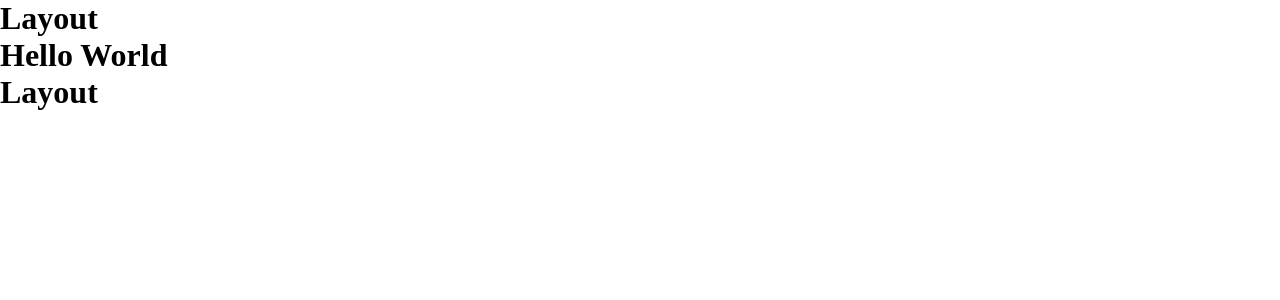
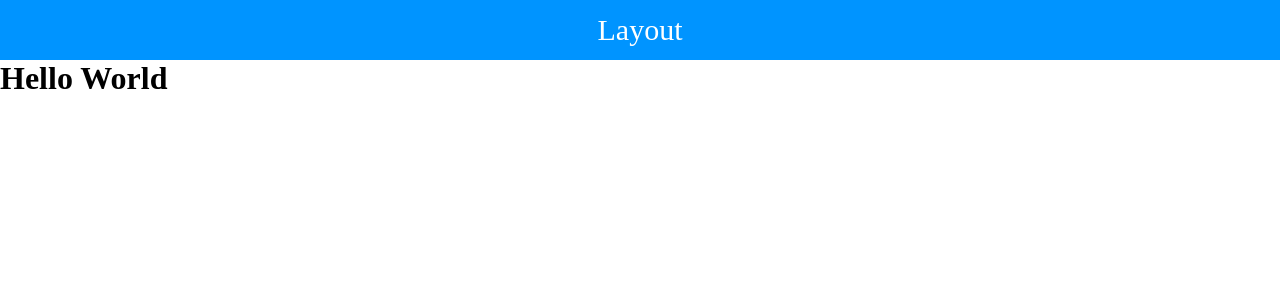
Before and after one commit to alptuncs/alptuncs-website, a Nuxt app: page / in a window 1280 px wide. Shown: the top 300 px of the page. Built offline with nearby package versions, Linux system fonts and the light colour scheme.

Commit message:
adding style to custom layout

```diff
--- a/layouts/default.vue
+++ b/layouts/default.vue
@@ -1,11 +1,10 @@
 <template>
   <div>
-    <div>
-      <h1>Layout</h1>
+    <div class="header">
+      Layout
     </div>
-    <Nuxt />
-    <div>
-      <h1>Layout</h1>
+    <div class="pageContainer">
+      <Nuxt />
     </div>
   </div>
 </template>
@@ -13,3 +12,20 @@
 <script>
 
 </script>
+
+<style>
+  .header {
+    position: center;
+    bottom: 0;
+    left: 0;
+    height: 60px;
+    width: 100%;
+    text-align: center;
+    line-height: 50px;
+    z-index: 999;
+    background: #0094ff;
+    color: white;
+    font-size: 30px;
+    padding-top: 5px;
+  }
+</style>
```
